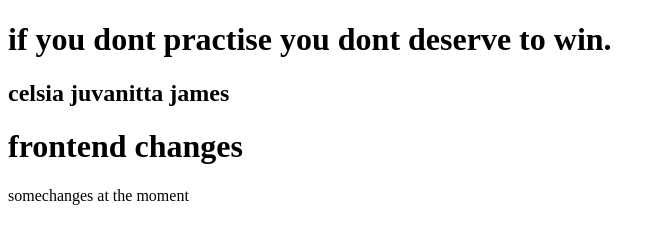
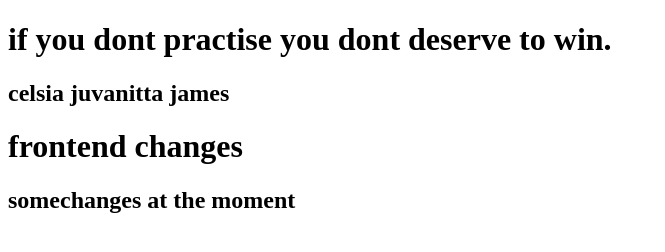
Before and after one commit to CELSIAJUVANITTA10/sample1, a plain HTML site: page index.html in a window 1280 px wide. Shown: the whole page, without its empty margins (0-665 px from the left). Drawn offline with Linux system fonts and the light colour scheme.

Commit message:
Update index.html

```diff
--- a/index.html
+++ b/index.html
@@ -9,7 +9,7 @@
     <h1>if you dont practise you dont deserve to win.
         <h2>celsia juvanitta james</h2>
         <h1>frontend changes</h1>
-        somechanges at the moment
+        <h2>somechanges at the moment</h2>
     </h1>
 </body>
 </html>
```
